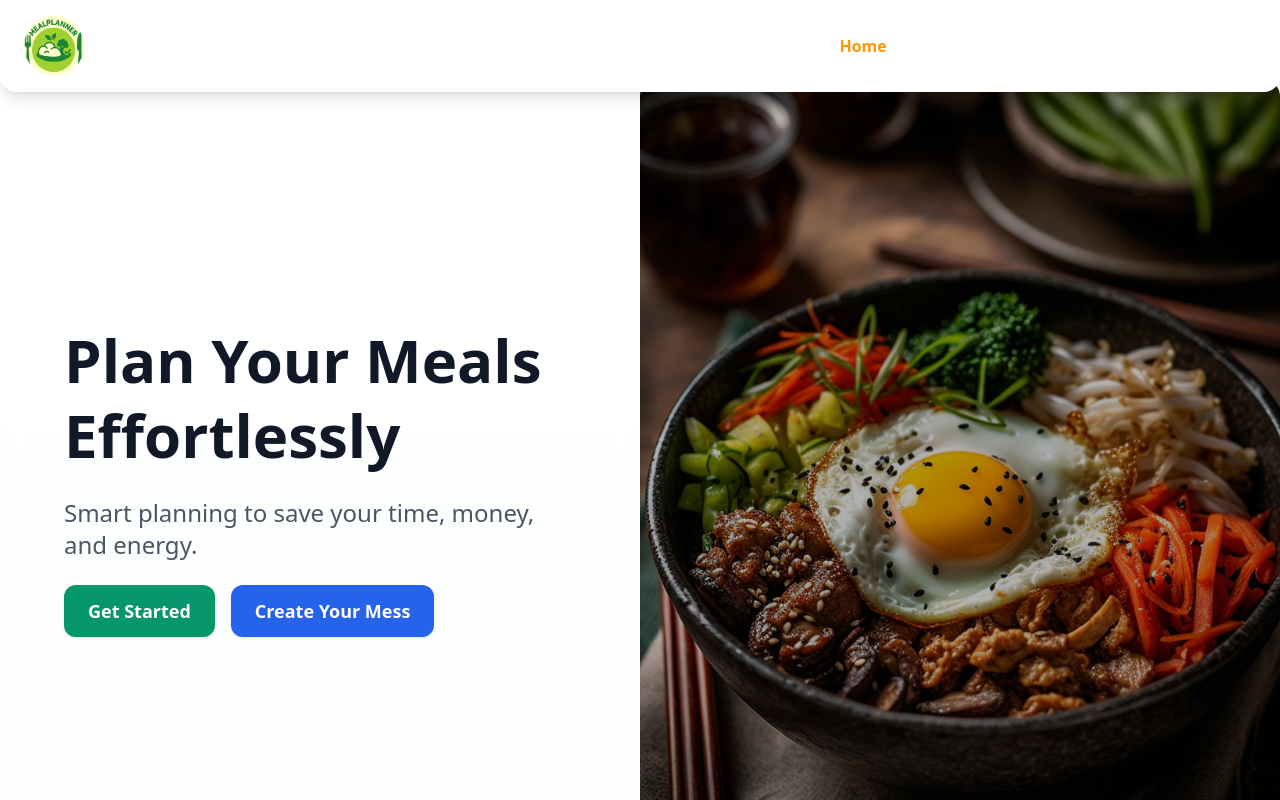
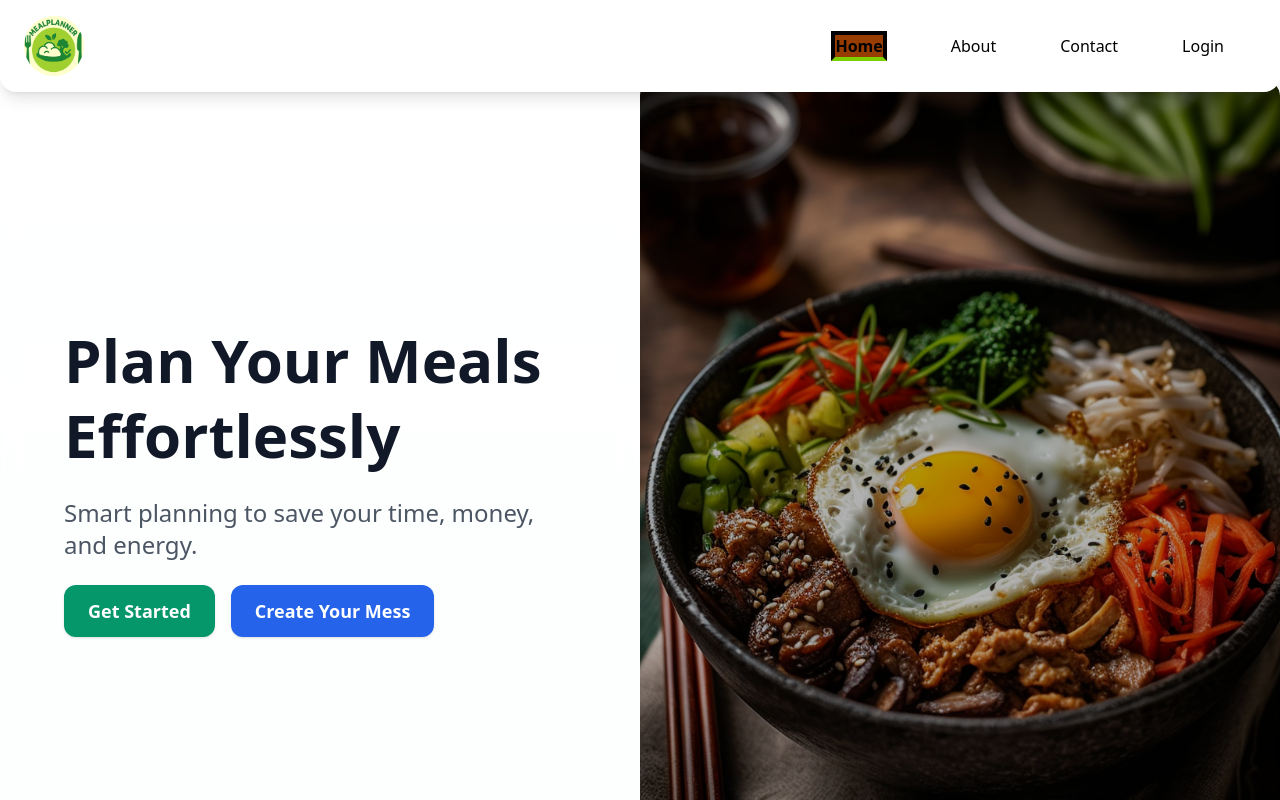
Before and after one commit to momin210103/Meal_Planner, a React (Vite) app in the folder client/: page / in a window 1280 px wide. Shown: the top 800 px of the page. Built offline with nearby package versions, Linux system fonts and the light colour scheme; no server answers.

Commit message:
changed nabvar

```diff
--- a/client/src/components/Nabvar.jsx
+++ b/client/src/components/Nabvar.jsx
@@ -19,8 +19,8 @@ const NavItems = ({ toggle }) => {
             to={item.path}
             className={({ isActive }) =>
               isActive
-                ? "text-amber-500 font-semibold"
-                : "text-white hover:text-amber-500 transition-colors duration-300"
+                ? "text-black border-4 border-b-lime-500 bg-amber-800 font-semibold"
+                : "text-black hover:text-amber-500 transition-colors duration-300"
             }
           >
             {item.label}
@@ -52,9 +52,9 @@ const Navbar = () => {
         </div>
 
         {/* Desktop menu */}
-        <div className="hidden md:flex items-center space-x-8">
+        <div className="hidden md:flex items-center space-x-8 text-black">
           <NavItems />
-          <div className="cursor-pointer text-white hover:text-amber-500 transition-colors duration-300">
+          <div className="cursor-pointer text-black hover:text-amber-500 transition-colors duration-300">
 
           </div>
         </div>
```
